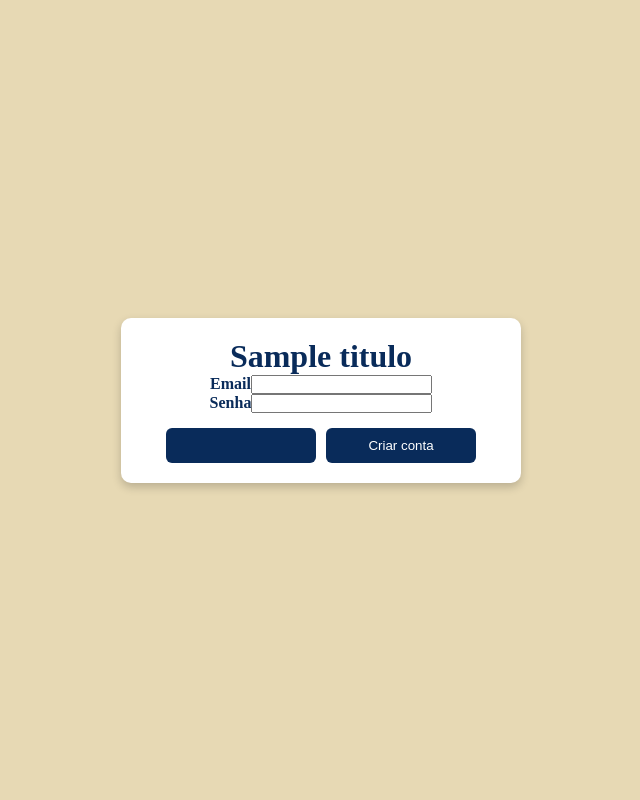
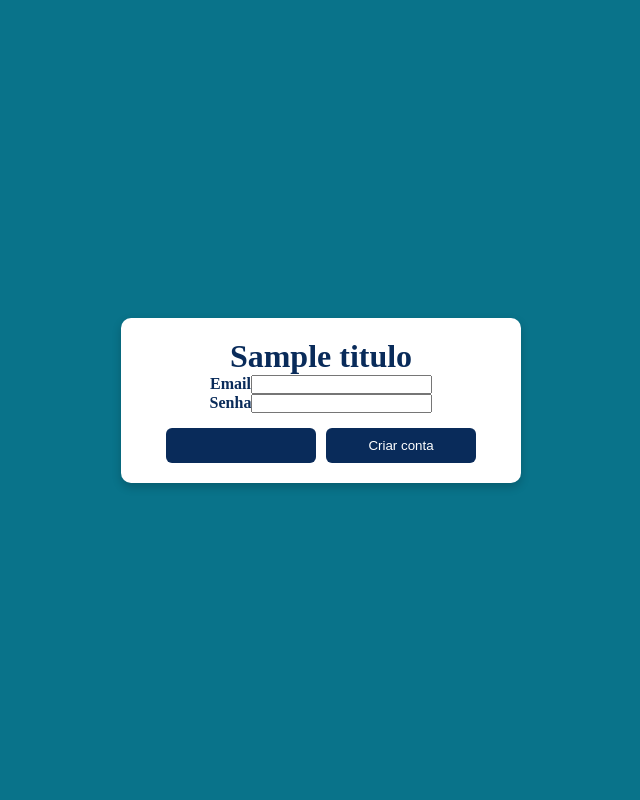
Before and after one commit to RenanAlvares/bugig_solar, a Python web app: template templates/Login.html in a window 1280 px wide. Shown: the part 88-888 px from the top of the page, without its empty margins (319-959 px from the left). Run offline with Jinja, Linux system fonts and the light colour scheme; the template is opened without the code that fills it: most values are stand-ins (such as "Sample title", 1, 10 or a date in 2020); form fields are guessed from the names that the template uses; some libraries are stand-ins or nearby versions.

Commit message:
CSS login e cadastro em construção

```diff
--- a/static/style/login.css
+++ b/static/style/login.css
@@ -51,6 +51,6 @@ main{
     align-items: center;        /* centraliza na vertical */
     width: 100%;
 
-    background-color: #e7d9b4; /* fundo do main */
+    background-color: #09738a; /* fundo do main */
     color: #092b5a; /* muda cor das letras*/
 }
```
